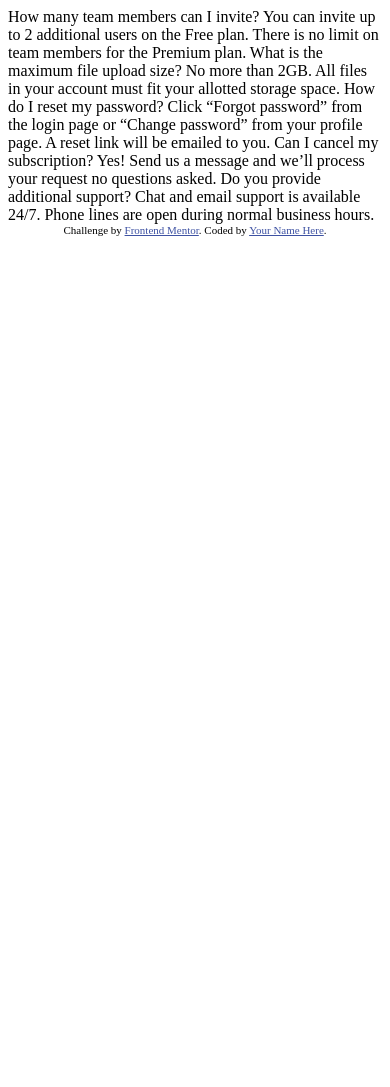
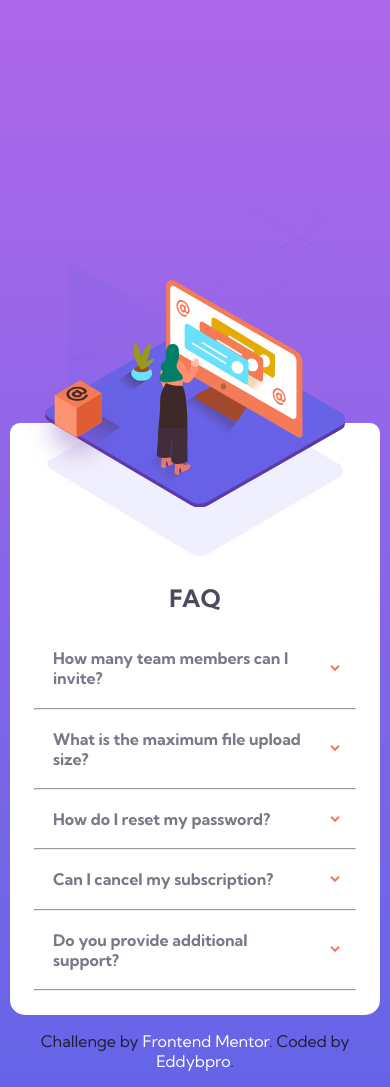
Before and after one commit to eddybpro/FAQ-Accordion-Card, a plain HTML site: page index.html in a window 390 px wide. Before the commit the page ends 844 px from the top, so only its background shows below. Drawn offline with Linux system fonts and the light colour scheme.

Commit message:
FAQ Accordion Card

```diff
--- a/index.html
+++ b/index.html
@@ -8,33 +8,87 @@
 
   <title>Frontend Mentor | FAQ Accordion Card</title>
 
-  <!-- Feel free to remove these styles or customise in your own stylesheet 👍 -->
-  <style>
-    .attribution { font-size: 11px; text-align: center; }
-    .attribution a { color: hsl(228, 45%, 44%); }
-  </style>
+  <!-- CSS LINK -->
+  <link rel="stylesheet" href="style.css">
+
 </head>
 <body>
-  How many team members can I invite?
-  You can invite up to 2 additional users on the Free plan. There is no limit on
-  team members for the Premium plan.
+  <main>
+    <img src="images/illustration-box-desktop.svg" alt="" class="img-bx">
+    <section class="img-container">
+      <img class="img-woman" src="images/illustration-woman-online-desktop.svg" alt="">
+    </section>
+    <section class="txt">
+      <h1 class="title">FAQ</h1>
+      <div class="faq-container">
+        <div class="question">
+          <h3 class="sub-title">
+            How many team members can I invite?
+          </h3>
+          <p class="answer">
+            You can invite up to 2 additional users on the Free plan. There is no limit on team members for the Premium plan.
+          </p>
+        </div>
+        <img class="btn" src="images/icon-arrow-down.svg" alt="">
+      </div>
+      <hr class="line">
+      <div class="faq-container">
+        <div class="question">
+          <h3 class="sub-title">
+            What is the maximum file upload size?
+          </h3>
+          <p class="answer">
+            No more than 2GB. All files in your account must fit your allotted storage space.
+          </p>
+        </div>
+        <img class="btn" src="images/icon-arrow-down.svg" alt="">
+      </div>
+      <hr class="line">
+      <div class="faq-container">
+        <div class="question">
+          <h3 class="sub-title">
+            How do I reset my password?
+          </h3>
+          <p class="answer">
+            Click “Forgot password” from the login page or “Change password” from your profile page.A reset link will be emailed to you.
+          </p>
+        </div>
+        <img class="btn" src="images/icon-arrow-down.svg" alt="">
+      </div>
+      <hr class="line">
+      <div class="faq-container">
+        <div class="question">
+          <h3 class="sub-title">
+            Can I cancel my subscription?
+          </h3>
+          <p class="answer">
+            Yes! Send us a message and we'll process your request no questions asked.
+          </p>
+        </div>
+        <img class="btn" src="images/icon-arrow-down.svg" alt="">
+      </div>
+      <hr class="line">
+      <div class="faq-container">
+        <div class="question">
+          <h3 class="sub-title">
+            Do you provide additional support?
+          </h3>
+          <p class="answer">
+          Chat and email support is available 24/7. Phone lines are open during normal business hours.
+          </p>
+        </div>
+        <img class="btn" src="images/icon-arrow-down.svg" alt="">
+      </div>
+      <hr class="line">
+    </section>
+  </main>
 
-  What is the maximum file upload size?
-  No more than 2GB. All files in your account must fit your allotted storage space.
-
-  How do I reset my password?
-  Click “Forgot password” from the login page or “Change password” from your profile page.
-  A reset link will be emailed to you.
-
-  Can I cancel my subscription?
-  Yes! Send us a message and we’ll process your request no questions asked.
-
-  Do you provide additional support?
-  Chat and email support is available 24/7. Phone lines are open during normal business hours.
-
-  <div class="attribution">
-    Challenge by <a href="https://www.frontendmentor.io?ref=challenge" target="_blank">Frontend Mentor</a>.
-    Coded by <a href="#">Your Name Here</a>.
-  </div>
+  <footer>
+    <p class="attribution">
+      Challenge by <a href="https://www.frontendmentor.io?ref=challenge" target="_blank">Frontend Mentor</a>.
+      Coded by <a href="https://github.com/eddybpro">Eddybpro</a>.
+    </p>
+  </footer>
+  <script src="script.js"></script>
 </body>
 </html>
--- /dev/null
+++ b/script.js
@@ -0,0 +1,39 @@
+const btns = document.querySelectorAll('.btn'),
+questions = document.querySelectorAll('.sub-title');
+let flag = true;
+
+
+btns.forEach(btn=>{
+    btn.addEventListener('click',()=>{
+        if(flag){
+            btn.style.transform = 'rotate(180deg)';
+            btn .previousElementSibling.firstElementChild.style .color = 'hsl(238, 29%, 16%)';
+            btn.previousElementSibling.lastElementChild.style.display = 'block';
+            flag = false;
+        }else{
+            btn.style.transform = 'rotate(0deg)';
+            btn .previousElementSibling.firstElementChild.style .color = 'hsl(240, 6%, 50%)';
+            btn.previousElementSibling.lastElementChild.style.display = 'none';
+            flag = true;
+        }
+    })
+})
+
+
+questions.forEach(q=>{
+    q.addEventListener('click',()=>{
+        if(flag){
+            q.parentElement.nextElementSibling.style.transform = 'rotate(180deg)';
+            q.style.color = 'hsl(238, 29%, 16%)';
+            q.nextElementSibling.style.display = 'block';
+            flag = false;
+        }else{
+            q.parentElement.nextElementSibling.style.transform = 'rotate(0deg)';
+            q.style.color='hsl(240, 6%, 50%)';
+            q.nextElementSibling.style.display = 'none';
+            flag = true;
+        }
+
+
+    })
+})
--- /dev/null
+++ b/style.css
@@ -0,0 +1,177 @@
+@import url('https://fonts.googleapis.com/css2?family=Kumbh+Sans:wght@400;700&display=swap');
+
+:root{
+    --very-dark-desaturated-blue-txt: hsl(238, 29%, 16%);
+    --soft-red: hsl(14, 88%, 65%);
+    --soft-violet-bg: hsl(273, 75%, 66%);
+    --soft-blue-bg: hsl(240, 73%, 65%);
+
+    --very-dark-grayish-blue-txt: hsl(237, 12%, 33%);
+    --dark-grayish-blue: hsl(240, 6%, 50%);
+    --light-grayish-blue-dividers: hsl(240, 5%, 91%);
+    --white : hsl(0, 0%, 100%);
+}
+
+*{
+    margin: 0;
+    padding: 0;
+    box-sizing: border-box;
+}
+
+body{
+    display: flex;
+    justify-content: center;
+    align-items: center;
+    flex-direction: column;
+    background: linear-gradient(var(--soft-violet-bg), var(--soft-blue-bg));
+    min-height: 100vh;
+    font-family: 'Kumbh Sans', sans-serif;
+    font-size: 16px;
+}
+
+main{
+    display: flex;
+    align-items: center;
+    justify-content: center;
+    gap: 1rem;
+    background-color: var(--white);
+    border-radius: 15px;
+    max-width: 900px;
+    margin-bottom: 1rem;
+    position: relative;
+    margin: 1rem;
+}
+
+main section{
+    flex: 1;
+}
+
+main .img-container{
+    display: flex;
+    justify-content: center;
+    align-items: center;
+    height: 450px;
+    background: url('images/bg-pattern-desktop.svg');
+    background-position: right;
+    background-repeat: no-repeat;
+    background-size: 200%;
+    overflow: hidden;
+}
+
+main .img-container .img-woman{
+    margin-left: -3rem;
+    margin-bottom: -2rem;
+}
+
+main .img-bx{
+    position: absolute;
+    top: 42%;
+    left: -5.75rem;
+}
+
+main .txt{
+    padding: 1.5rem;
+}
+
+main .txt .title{
+    padding-bottom: 1rem;
+    color: var(--very-dark-grayish-blue-txt);
+    font-size: 1.5rem;
+}
+
+main .txt .faq-container{
+    display: flex;
+    justify-content: space-between;
+    align-items: center;
+    padding: 1rem;
+    gap: .75rem;
+}
+
+main .faq-container .question .sub-title{
+    font-size: 1rem;
+    color: var(--dark-grayish-blue);
+    cursor: pointer;
+    padding: .2rem;
+    transition: all .2s ease-in-out;
+}
+
+main .faq-container .btn{
+    cursor: pointer;
+    transition: all .2s ease-in-out;
+}
+
+.answer{
+    font-size: 1rem;
+    color: var(--dark-grayish-blue);
+    display: none;
+}
+
+footer {
+    text-align: center;
+    color: var(--very-dark-desaturated-blue-txt);
+}
+
+footer a{
+    color: var(--white);
+    text-decoration: none;
+}
+
+@media screen and (max-width:700px) {
+    body{
+        padding-top: 50%;
+    }
+
+    main{
+        width: 95%;
+        flex-direction: column;
+        background-color: transparent;
+        overflow: hidden;
+    }
+
+    main .img-container{
+        overflow: visible;
+        margin: 0;
+    }
+
+    main .img-container::after{
+        content: '';
+        display: block;
+        position: absolute;
+        width: 100%;
+        height: 100%;
+        top: -15%;
+        left: 10%;
+        background: url('images/bg-pattern-mobile.svg');
+        background-repeat: no-repeat;
+        background-size: 80%;
+        background-position: 0%;
+    }
+
+    main .img-bx{
+        width: 100px;
+        height: 100px;
+        transform: translate(110%, -170%);
+        z-index: 10;
+    }
+
+    main .img-container img{
+        transform: translate(8%, 30%);
+        max-width: 300px;
+        max-height: 300px;
+    }
+
+    main .txt{
+        background-color: var(--white);
+        padding-top: 10rem;
+        border-radius: 10px;
+    }
+
+    main .txt .title{
+        text-align: center;
+    }
+
+    footer{
+        margin-bottom: 1rem;
+    }
+
+}
```
Also changed, not shown: design/active-states.jpg (deleted), design/desktop-design.jpg (deleted), design/desktop-preview.jpg (deleted), design/mobile-design.jpg (deleted), 4 other files.
